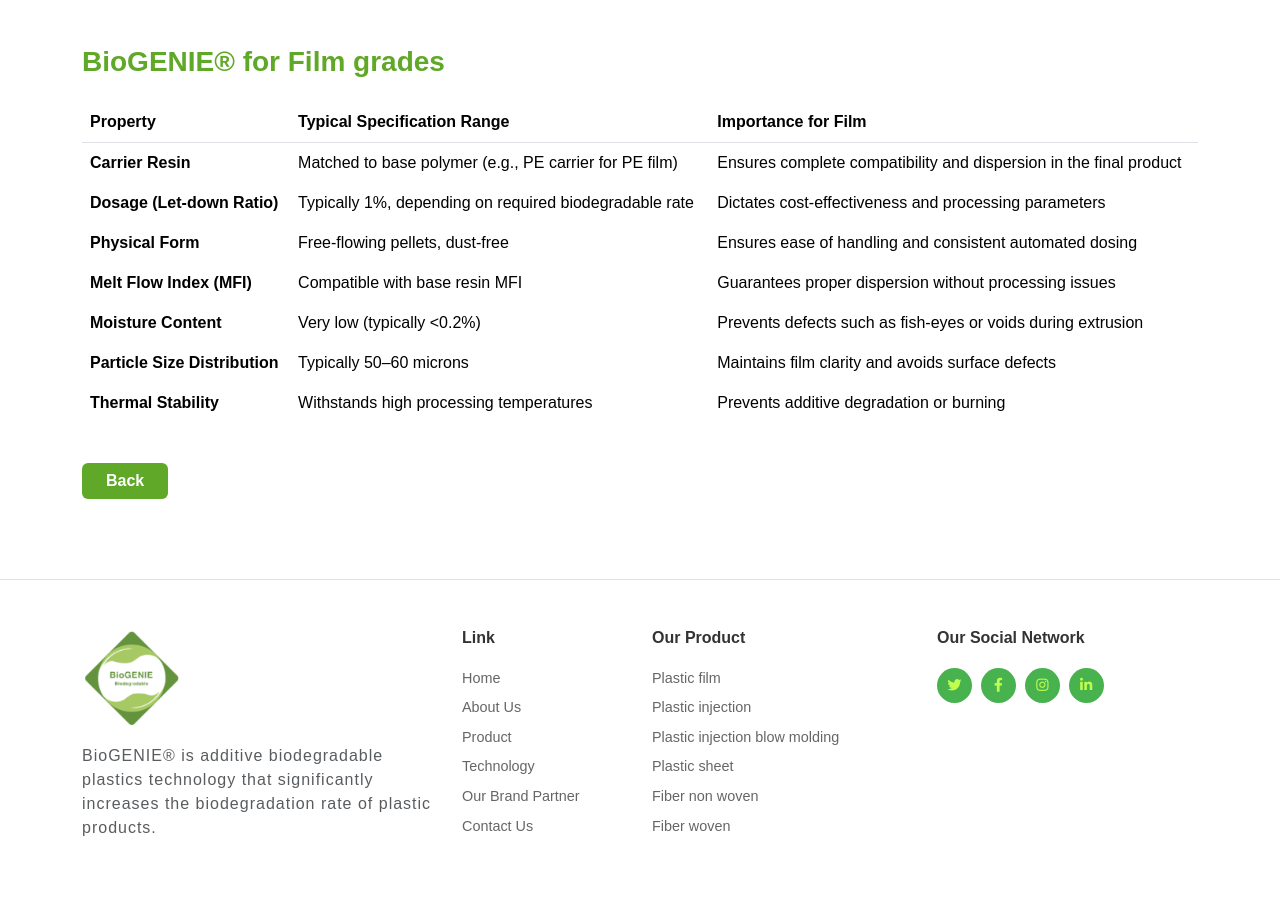
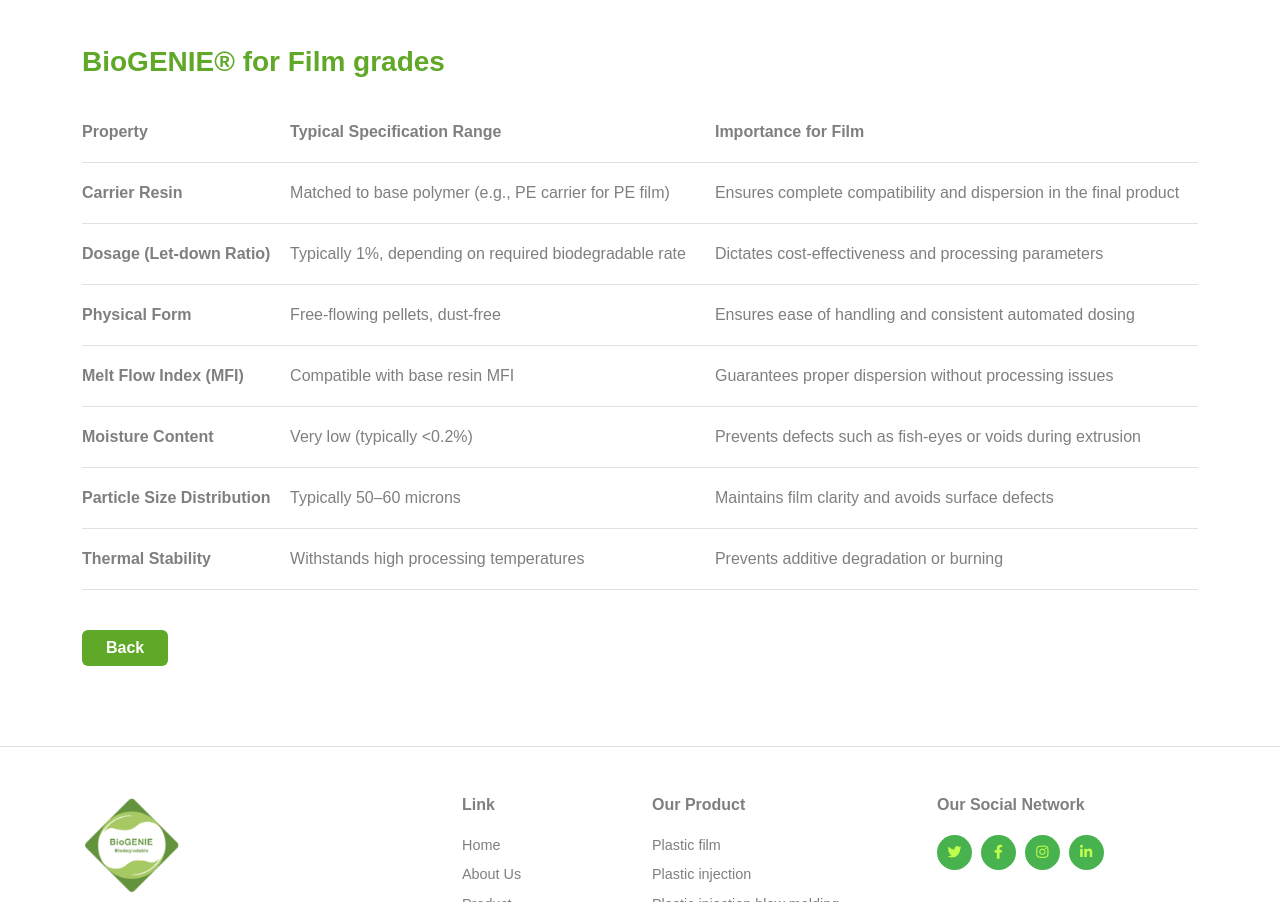
Before and after one commit to choliddnr/fe-biogenie, a website built with Vite: page product.html in a window 1280 px wide. Shown: the part 963-1865 px from the top of the page. Built offline with nearby package versions, Linux system fonts and the light colour scheme; a web font is replaced by a local one.

Commit message:
adjust product table and text color

```diff
--- a/product.html
+++ b/product.html
@@ -86,7 +86,7 @@
       <h3 class="mb-4">BioGENIE® for Film grades</h3>
 
       <div class="table-responsive">
-        <table class="table table-borderless align-middle">
+        <table class="table align-middle">
           <thead class="border-bottom">
             <tr>
               <th>Property</th>
--- a/src/style.css
+++ b/src/style.css
@@ -12,11 +12,13 @@
     --bg-light: #f4f9f1;
     /* Section background */
     --light-green: #e7f2df;
+
+    --text-gray: #7f7f7f;
 }
 
 body {
     font-family: 'Century Gothic Paneuropean', sans-serif;
-    color: #555;
+    color: var(--text-gray);
 }
 
 h1,
@@ -31,6 +33,7 @@
     font-size: 1rem;
     font-weight: 400;
     letter-spacing: 1px;
+    color: var(--text-gray);
 }
 
 .text-primary-green {
@@ -87,7 +90,7 @@
     top: -35px;
 }
 .nav-link {
-    color: #555;
+    color: var(--text-gray);
     font-weight: 500;
     font-size: 14px;
 }
@@ -100,7 +103,7 @@
 .dropdown-item {
     font-size: 14px;
     padding: 10px 20px;
-    color: #44566c;
+    color: var(--text-gray);
 }
 
 .dropdown-item:hover {
@@ -240,7 +243,7 @@
 }
 
 .footer-title {
-    color: #333;
+    color: var(--text-gray);
     font-weight: 700;
     margin-bottom: 20px;
 }
@@ -252,7 +255,7 @@
 
 .footer-links li a {
     text-decoration: none;
-    color: #666;
+    color: var(--text-gray);
     display: block;
     margin-bottom: 8px;
     font-size: .9rem;
@@ -384,7 +387,7 @@
 }
 
 .mission-text {
-    color: #4d4d4d;
+    color: var(--text-gray);
     max-width: 900px;
     margin: 0 auto;
     line-height: 1.6;
@@ -454,3 +457,20 @@
 }
 
 /* About Us */
+
+
+
+/* Product Page */
+/* tr {
+    border-bottom: 1px solid #eee;
+    padding: 300px 0;
+}
+*/
+th, td {
+    padding: 18px 0 !important;
+    color: var(--text-gray) !important;
+}
+
+th:nth-last-child(2), td:nth-last-child(2) {
+     padding: 18px 12px !important;
+}
```
